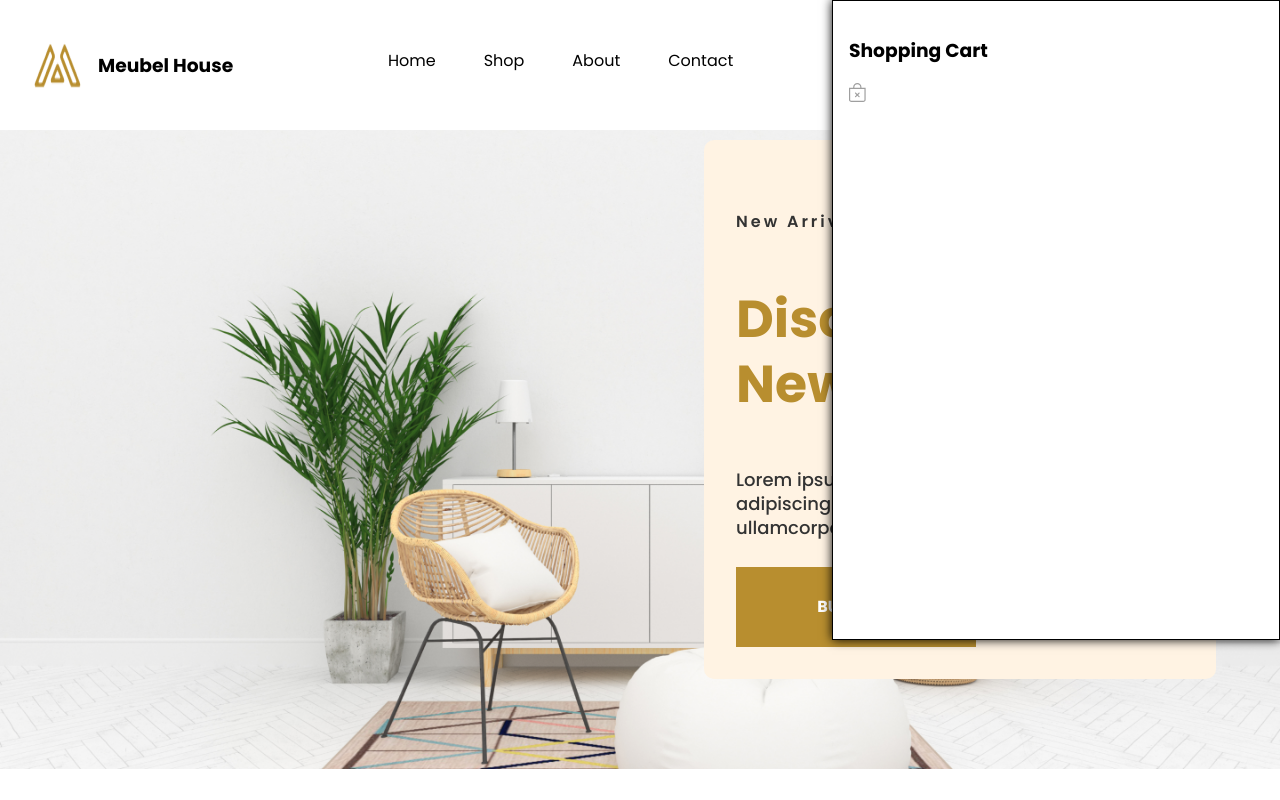
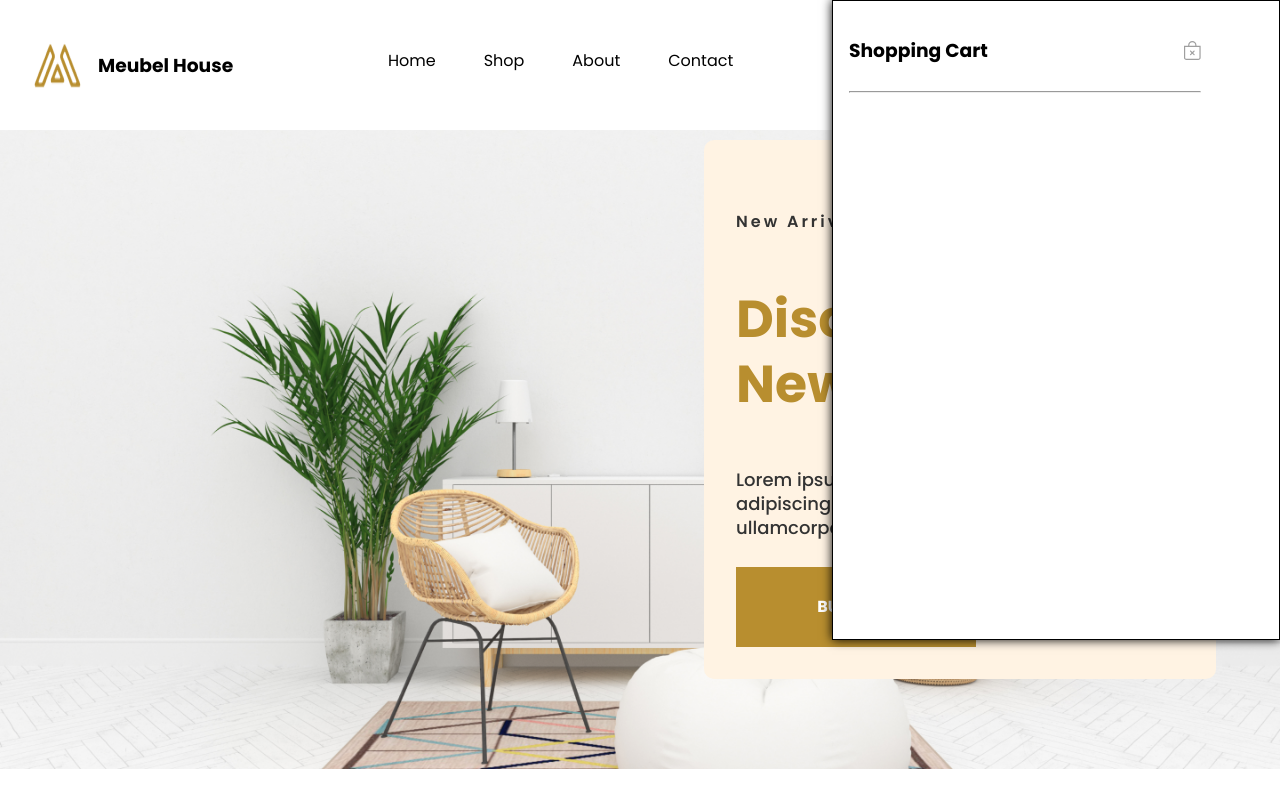
Before and after one commit to Casandrabenpor/Meubel-House-E-commerce, a React (Create React App) app: page /#/ in a window 1280 px wide. Shown: the top 800 px of the page. Built offline with nearby package versions, Linux system fonts and the light colour scheme.

Commit message:
button close card sidebar

```diff
--- a/src/components/homeComponents/aside.tsx
+++ b/src/components/homeComponents/aside.tsx
@@ -1,5 +1,9 @@
 import React from 'react';
-import { Aside, Content } from '../../styled/homeStyled/navStyled';
+import {
+  Aside,
+  AsideContainer,
+  Content,
+} from '../../styled/homeStyled/navStyled';
 import { useTypedDispatch, useTypedSelector } from '../../app/store';
 import { toggle } from '../../features/sideBarSlice';
 
@@ -15,7 +19,7 @@ export const AsideCart = () => {
   return sideBarActivated ? (
     <Aside>
       <Content $sideBarActivated={sideBarActivated}>
-        <div>
+        <AsideContainer>
           <h3>Shopping Cart</h3>
           <svg
             onClick={toggleSideBar}
@@ -37,7 +41,8 @@ export const AsideCart = () => {
               fill="#9F9F9F"
             />
           </svg>
-        </div>
+        </AsideContainer>
+        <hr />
       </Content>
     </Aside>
   ) : (
--- a/src/styled/homeStyled/navStyled.tsx
+++ b/src/styled/homeStyled/navStyled.tsx
@@ -59,3 +59,9 @@ export const Content = styled.div<Props>`
   width: ${(props) => (props.$sideBarActivated ? '85%' : '100%')};
   margin-right: ${(props) => (props.$sideBarActivated ? '15%' : '0%')};
 `;
+export const AsideContainer = styled.section`
+  display: flex;
+  flex-direction: row;
+  align-items: center;
+  justify-content: space-between;
+`;
```
